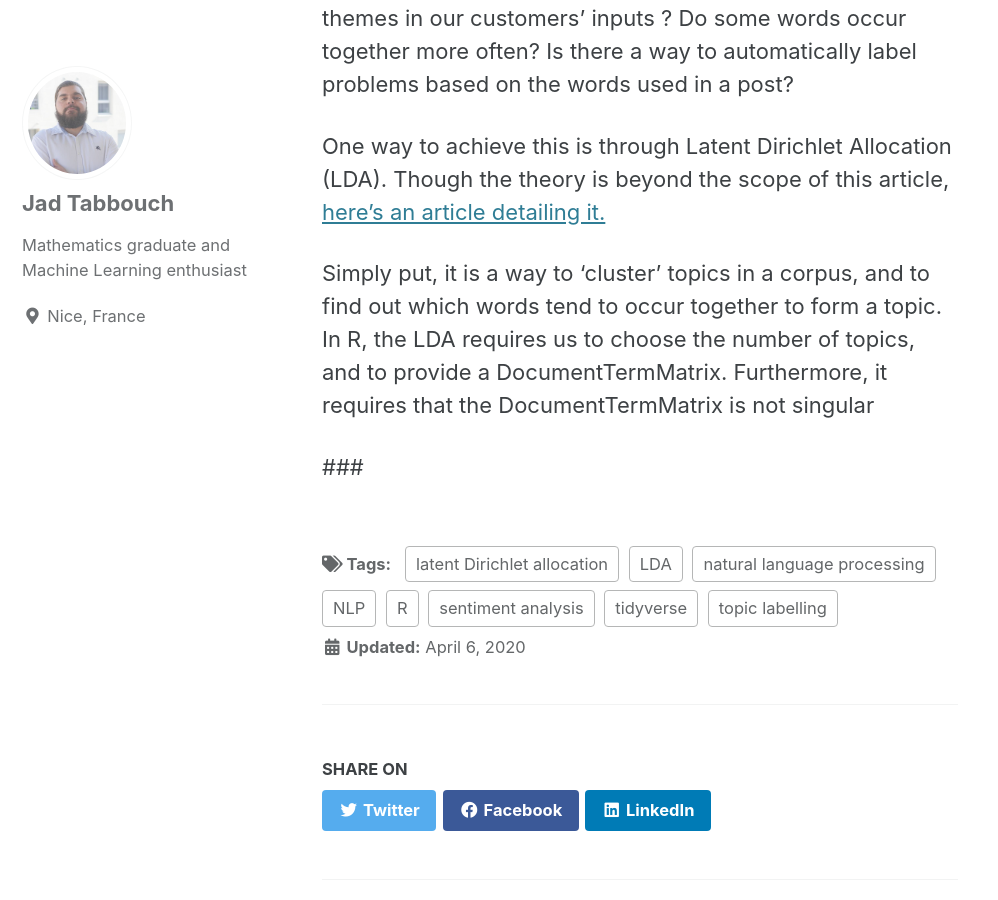
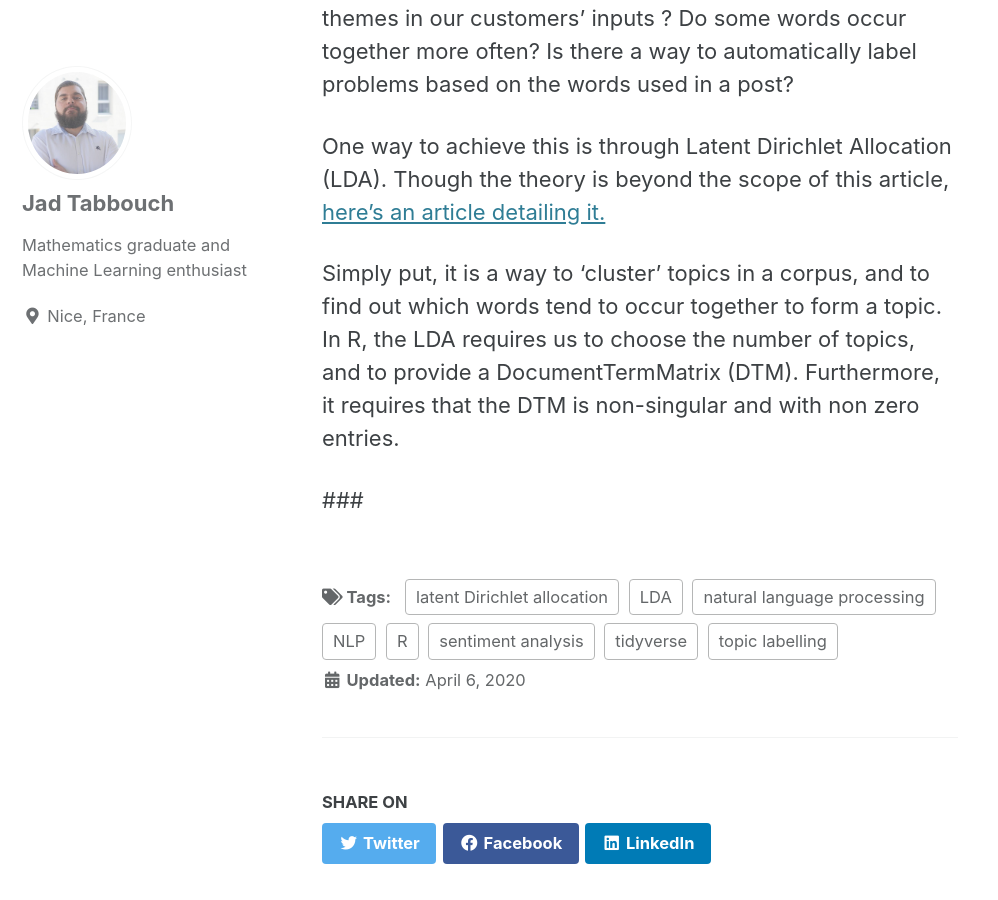
Before and after one commit to jad-tab/jad-tab.github.io, a Jekyll site: the page built from _posts/2020-04-06-NLP.md, in a window 1280 px wide and 900 px high, scrolled down 12726 px. Shown: the whole window, without its empty margins (0-998 px from the left). Built offline with Jekyll 4.4.1, drawn with Linux system fonts in a browser that asks for light colours; cached includes are drawn as plain includes.

Commit message:
Update 2020-04-06-NLP.md

```diff
--- a/_posts/2020-04-06-NLP.md
+++ b/_posts/2020-04-06-NLP.md
@@ -202,6 +202,6 @@ After exploring some aspects of the dataset, we could come to ask some more seri
 
 One way to achieve this is through Latent Dirichlet Allocation (LDA). Though the theory is beyond the scope of this article, [here's an article detailing it.](http://www.cse.cuhk.edu.hk/irwin.king/_media/presentations/latent_dirichlet_allocation.pdf)
 
-Simply put, it is a way to 'cluster' topics in a corpus, and to find out which words tend to occur together to form a topic. In R, the LDA requires us to choose the number of topics, and to provide a DocumentTermMatrix. Furthermore, it requires that the DocumentTermMatrix is not singular
+Simply put, it is a way to 'cluster' topics in a corpus, and to find out which words tend to occur together to form a topic. In R, the LDA requires us to choose the number of topics, and to provide a DocumentTermMatrix (DTM). Furthermore, it requires that the DTM is non-singular and with non zero entries.
 
 ###
```
